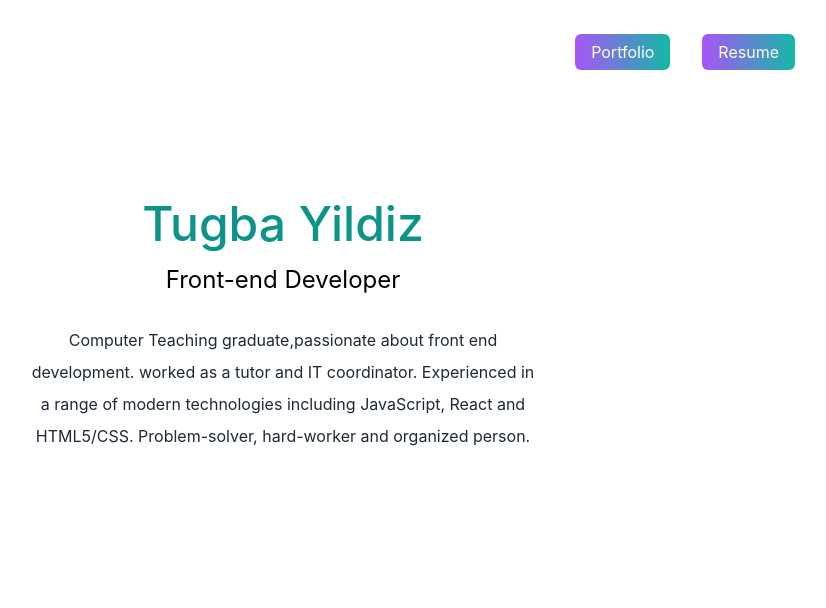
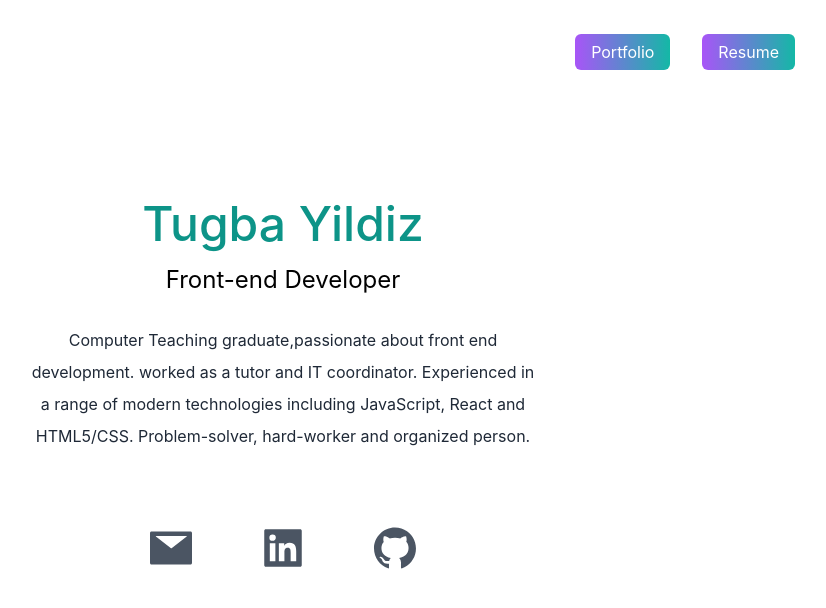
Before and after one commit to yildiztugba/yildiztugba.github.io, a React (Create React App) app: page / in a window 1280 px wide. Shown: the top 608 px of the page, without its empty margins (357-1183 px from the left). Built offline with nearby package versions, Linux system fonts and the light colour scheme.

Commit message:
icons & resume download link

```diff
--- a/package.json
+++ b/package.json
@@ -8,6 +8,7 @@
     "@testing-library/user-event": "^13.5.0",
     "react": "^18.2.0",
     "react-dom": "^18.2.0",
+    "react-icons": "^4.8.0",
     "react-scripts": "5.0.1",
     "web-vitals": "^2.1.4"
   },
--- a/src/App.js
+++ b/src/App.js
@@ -1,9 +1,9 @@
 import './App.css';
 import React from "react"
 import {
-  AiFillTwitterCircle,
+  AiFillMail,
   AiFillLinkedin,
-  AiFillYoutube
+  AiFillGithub
 } from "react-icons/ai";
 
 function App() {
@@ -15,7 +15,7 @@ function App() {
           <nav className="py-10 mb-12 flex justify-between">
           <ul className="flex ml-auto pr-32 cursor-pointer">
             <li><a className="bg-gradient-to-r from-purple-500 to-teal-500 text-white px-4 py-2 rounded-md ml-8"> Portfolio</a></li>
-            <li><a className="bg-gradient-to-r from-purple-500 to-teal-500 text-white px-4 py-2 rounded-md ml-8" >Resume</a></li>
+            <li><a href="https://github.com/yildiztugba/yildiztugba.github.io/raw/uploadpdf/resume-tugba-yildiz.pdf" target="_blank"  className="bg-gradient-to-r from-purple-500 to-teal-500 text-white px-4 py-2 rounded-md ml-8" >Resume</a></li>
           </ul>
           </nav>
         </section>
@@ -25,9 +25,13 @@ function App() {
           <div className="text-center p-10" >
             <h1 className="text-5xl py-2 text-teal-600 font-medium">Tugba Yildiz</h1>
             <h3 className="text-2xl py-2" >Front-end Developer</h3>
-            <p className="text-md py-5 leading-8 text-gray-800 max-w-lg mx-auto">Computer Teaching graduate,passionate about front end development. worked as a tutor and IT coordinator. Experienced in a range of modern technologies including JavaScript, React and HTML5/CSS. Problem-solver, hard-worker and organized person.
-</p>
+            <p className="text-md py-5 leading-8 text-gray-800 max-w-lg mx-auto">Computer Teaching graduate,passionate about front end development. worked as a tutor and IT coordinator. Experienced in a range of modern technologies including JavaScript, React and HTML5/CSS. Problem-solver, hard-worker and organized person.</p>
           </div>
+          <div className="text-5xl flex justify-center gap-16 py-3 text-gray-600 ">
+          <AiFillMail />
+          <AiFillLinkedin />
+          <AiFillGithub />
+        </div>
         </section>
       </main>
     </div>
```
Also changed, not shown: 1 other file (tests, documents, lock files or other folders).
